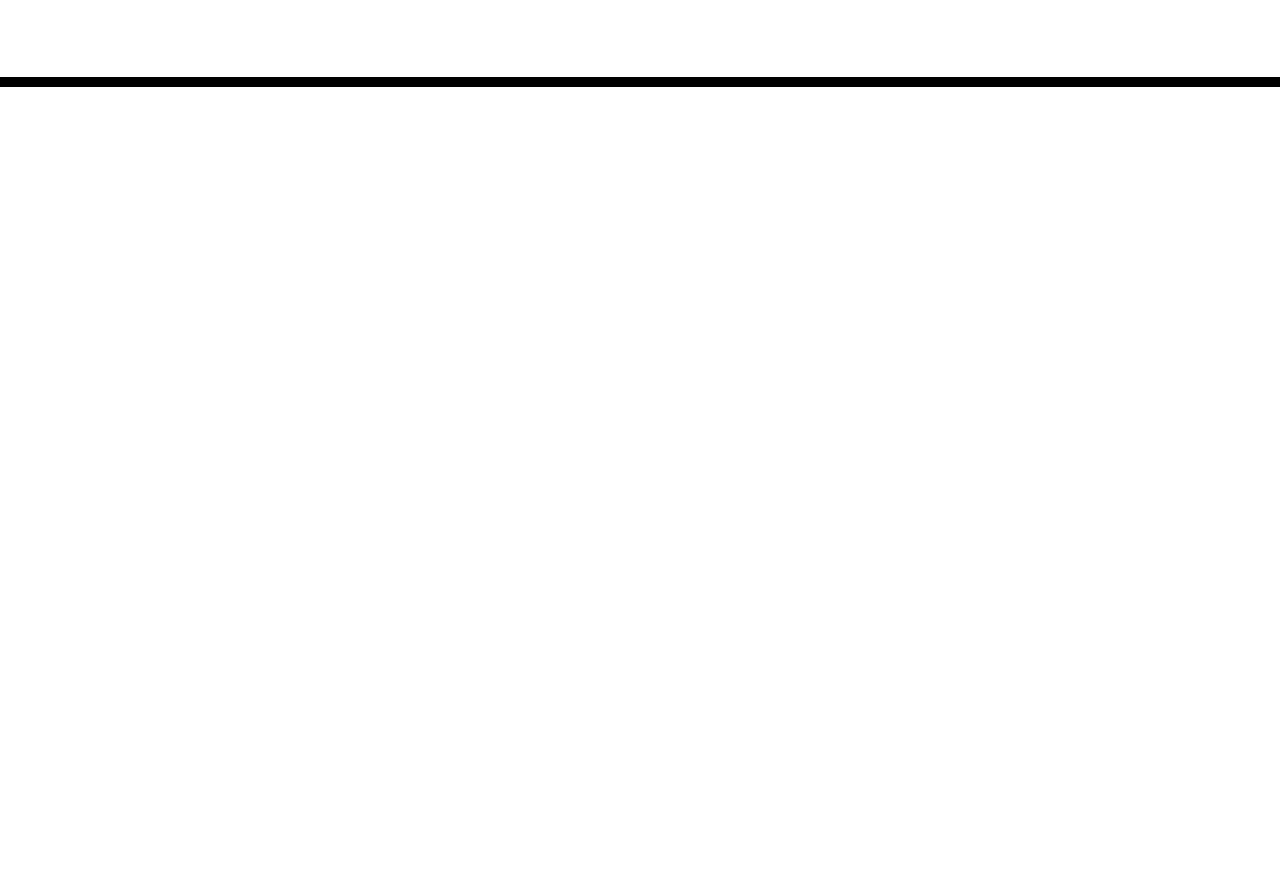
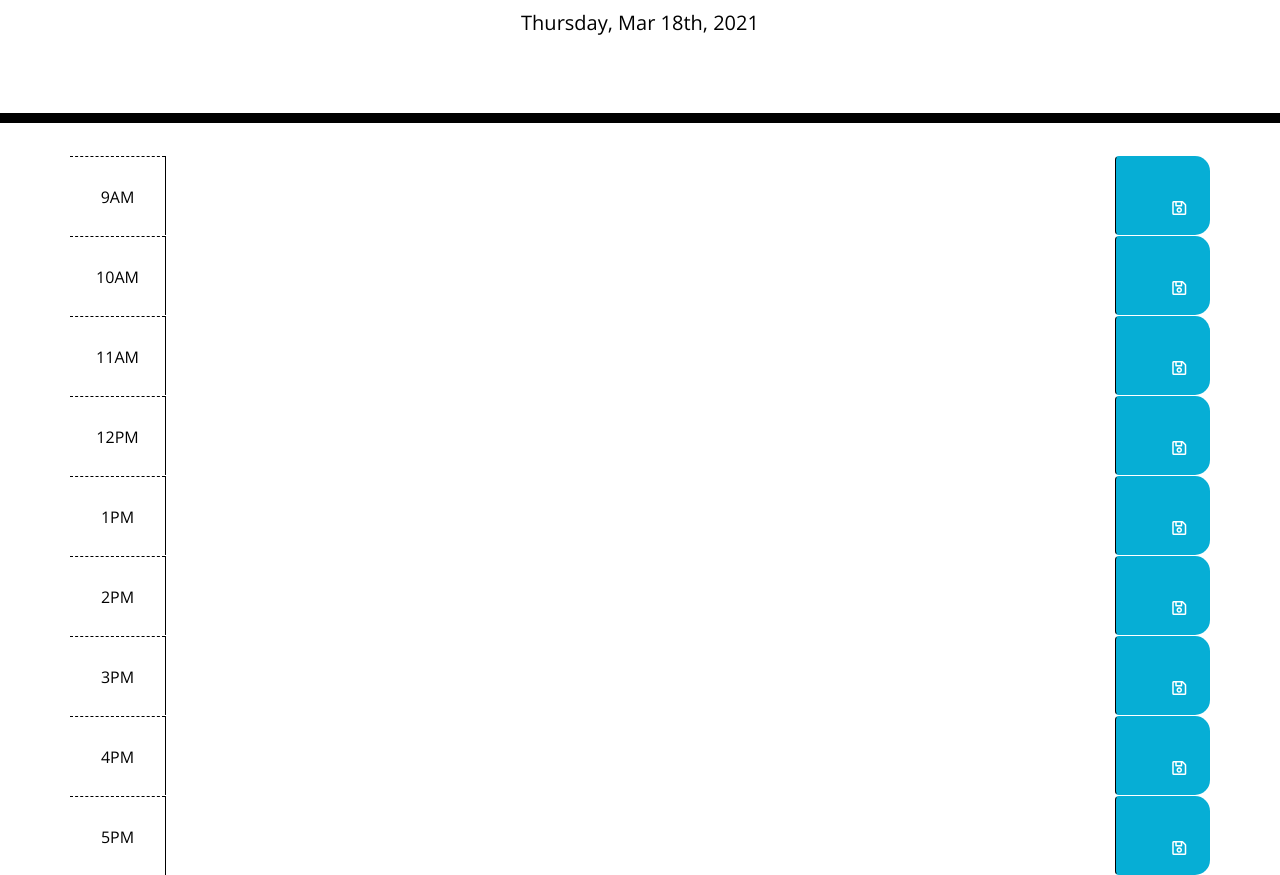
Before and after one commit to sheymanidze/Day-Planner, a plain HTML site: page index.html in a window 1280 px wide. Shown: the part 181-1056 px from the top of the page. Before the commit the page ends 800 px from the top, so only its background shows below. Drawn offline with nearby package versions, Linux system fonts and the light colour scheme.

Commit message:
save btn, colors based on current time

```diff
--- a/assets/js/script.js
+++ b/assets/js/script.js
@@ -0,0 +1,47 @@
+var blocks = $('.time-block');
+var save = $('.saveBtn');
+var currentDay = moment().format('dddd, MMM Do, YYYY');
+$('#currentDay').text(currentDay);
+
+//timeblocks for current day
+function timeTracker() {
+  var currentTime = moment().hour();
+
+  blocks.each(function () {
+    var currentBlock = parseInt($(this).attr('id').split('hour')[1]);
+    console.log(this)
+
+    //past, present, future time background change
+    if (currentBlock === currentTime) {
+      $(this).addClass('present');
+      $(this).removeClass('past');
+      $(this).removeClass('future');
+
+    } else if (currentBlock < currentTime) {
+      $(this).addClass('past');
+      $(this).removeClass('present');
+      $(this).removeClass('future');
+    } else {
+      $(this).addClass('future');
+      $(this).removeClass('past');
+      $(this).removeClass('present');
+
+    }
+
+  })
+
+}
+
+//save button
+$(document).ready(function () {
+  save.on('click', function () {
+    var tasks = $(this).siblings('.description').val();
+    var hours = $(this).parent().attr('id');
+
+    //save in local storage
+    localStorage.setItem(tasks, hours);
+  })
+
+})
+
+//info from local storage
--- a/index.html
+++ b/index.html
@@ -21,6 +21,78 @@
   </header>
   <div class="container">
     <!-- Timeblocks go here -->
+    <div id="hourNine" class="row time-block">
+      <div class="col-md-1 hour">
+        9AM
+      </div>
+      <textarea class="col-md-10 description"></textarea>
+      <button class="btn saveBtn col-md-1">
+        <i class="far fa-save"></i></button>
+    </div>
+    <div id="hourTen" class="row time-block">
+      <div class="col-md-1 hour">
+        10AM
+      </div>
+      <textarea class="col-md-10 description"></textarea>
+      <button class="btn saveBtn col-md-1">
+        <i class="far fa-save"></i></button>
+    </div>
+    <div id="hourEleven" class="row time-block">
+      <div class="col-md-1 hour">
+        11AM
+      </div>
+      <textarea class="col-md-10 description"></textarea>
+      <button class="btn saveBtn col-md-1">
+        <i class="far fa-save"></i></button>
+    </div>
+    <div id="hourTwelve" class="row time-block">
+      <div class="col-md-1 hour">
+        12PM
+      </div>
+      <textarea class="col-md-10 description"></textarea>
+      <button class="btn saveBtn col-md-1">
+        <i class="far fa-save"></i></button>
+    </div>
+    <div id="hourOne" class="row time-block">
+      <div class="col-md-1 hour">
+        1PM
+      </div>
+      <textarea class="col-md-10 description"></textarea>
+      <button class="btn saveBtn col-md-1">
+        <i class="far fa-save"></i></button>
+    </div>
+    <div id="hourTwo" class="row time-block">
+      <div class="col-md-1 hour">
+        2PM
+      </div>
+      <textarea class="col-md-10 description"></textarea>
+      <button class="btn saveBtn col-md-1">
+        <i class="far fa-save"></i></button>
+    </div>
+    <div id="hourThree" class="row time-block">
+      <div class="col-md-1 hour">
+        3PM
+      </div>
+      <textarea class="col-md-10 description"></textarea>
+      <button class="btn saveBtn col-md-1">
+        <i class="far fa-save"></i></button>
+    </div>
+    <div id="hourFour" class="row time-block">
+      <div class="col-md-1 hour">
+        4PM
+      </div>
+      <textarea class="col-md-10 description"></textarea>
+      <button class="btn saveBtn col-md-1">
+        <i class="far fa-save"></i></button>
+    </div>
+    <div id="hourFive" class="row time-block">
+      <div class="col-md-1 hour">
+        5PM
+      </div>
+      <textarea class="col-md-10 description"></textarea>
+      <button class="btn saveBtn col-md-1">
+        <i class="far fa-save"></i></button>
+    </div>
   </div>
 
   <script src="https://cdnjs.cloudflare.com/ajax/libs/jquery/3.2.1/jquery.min.js"></script>
```
Also changed, not shown: 1 other file.
